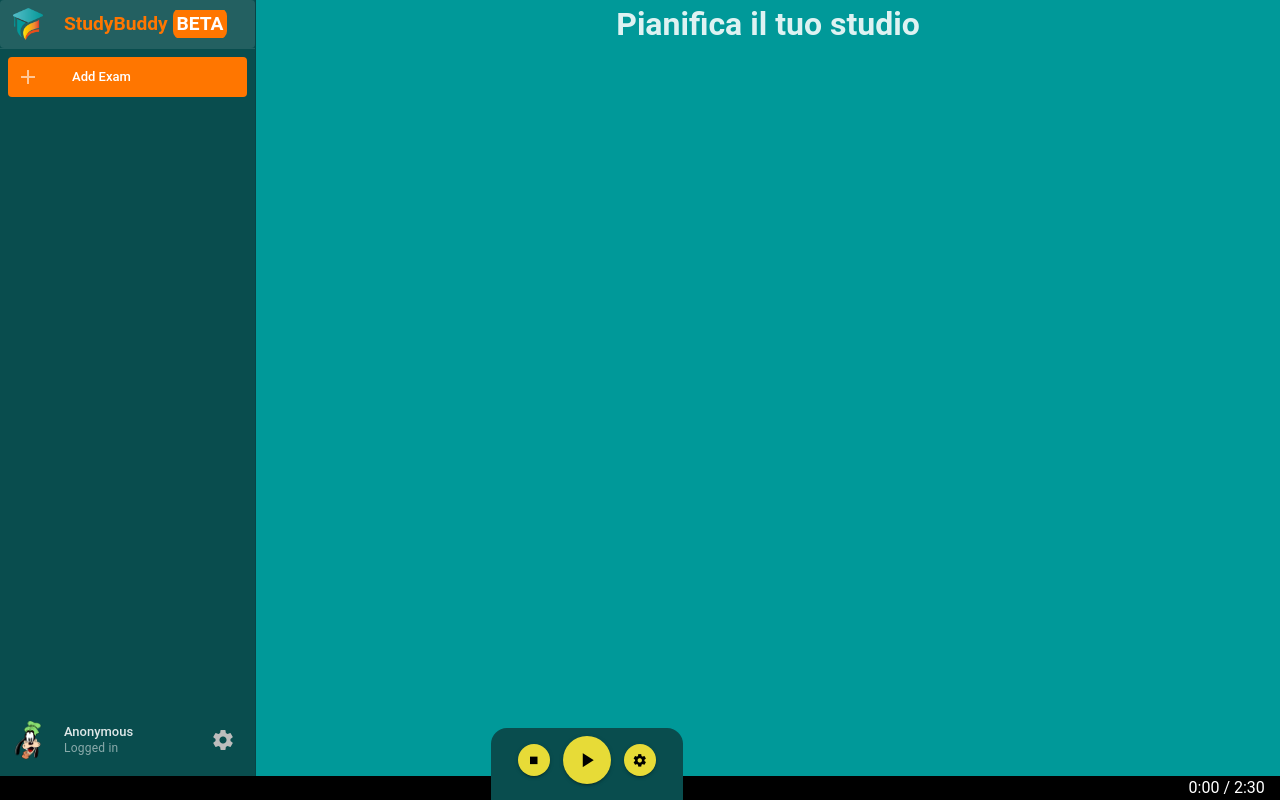
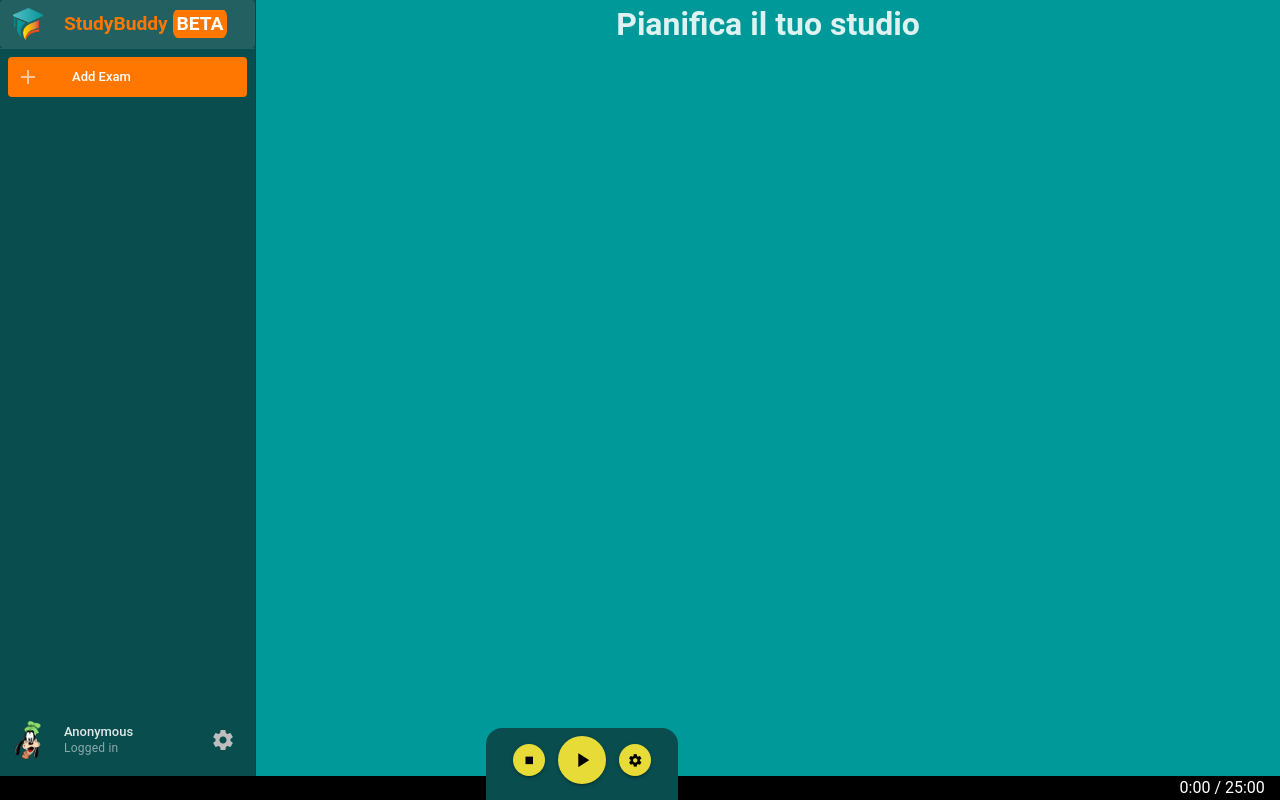
Before and after one commit to studybuddydev/studybuddy-app, a Vue app: page / in a window 1280 px wide. Built offline with nearby package versions, Linux system fonts and the light colour scheme; what v-calendar would draw is missing.

Commit message:
fix pomodoro

```diff
--- a/src/components/Pomodoro/Pomodoro.vue
+++ b/src/components/Pomodoro/Pomodoro.vue
@@ -123,7 +123,7 @@ const disablePause = computed(() => !nextStateAvailable.value && !cProgress.valu
 const pomodoroDone = ref<boolean | null>(null); // true d'oro, false pomo, null none
 
 const currentLength = computed(() => {
-  const mult = 6;
+  const mult = 60;
 
   switch (cProgress.value.status) {
     case EPomodoroStatus.Study:
```
